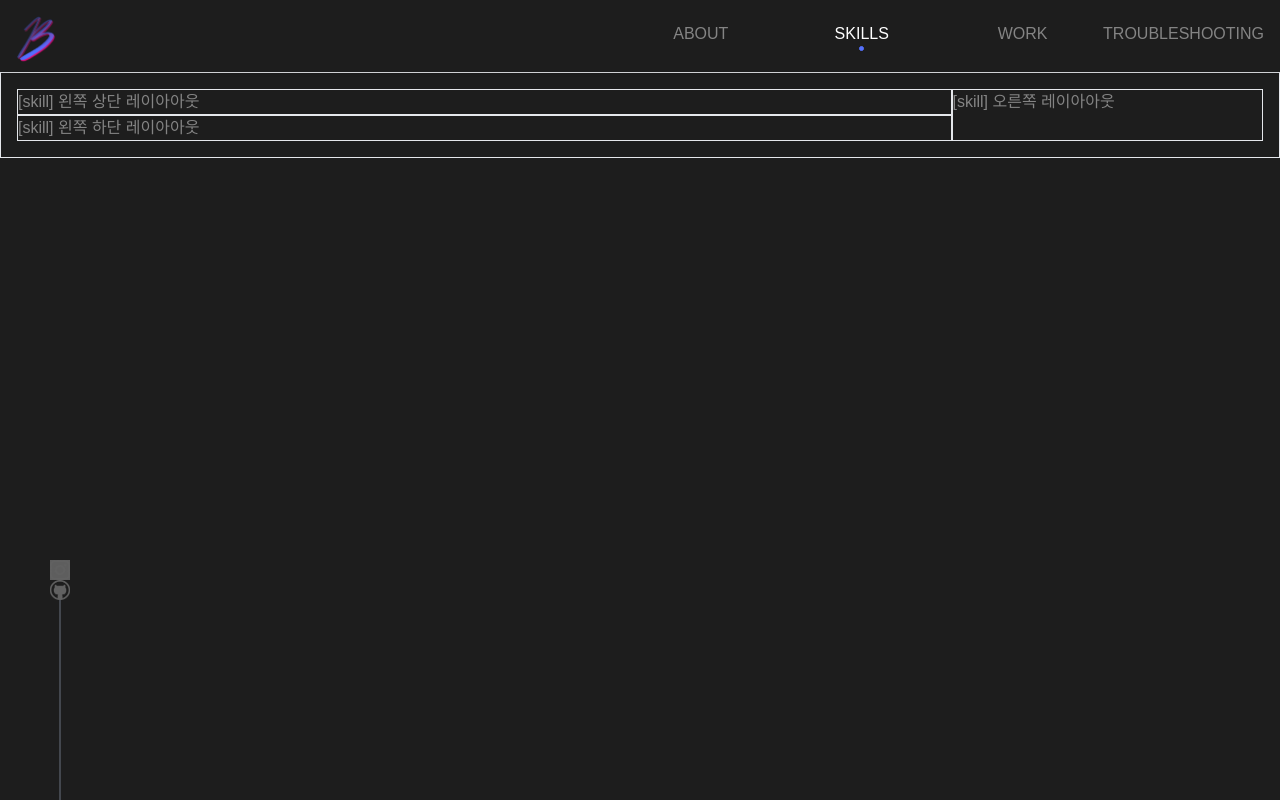
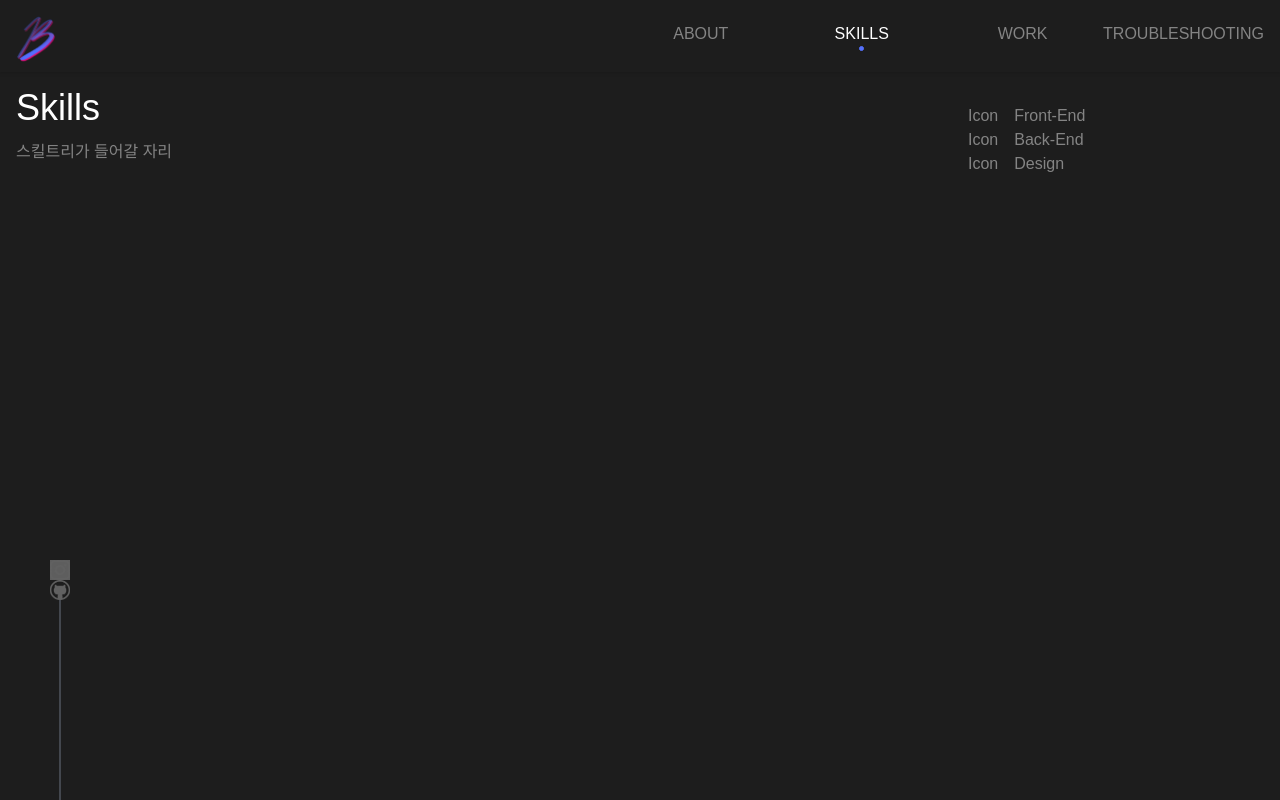
Before and after one commit to jinwoongBang/portfolio, a Next.js app: page /skills in a window 1280 px wide. Built offline with nearby package versions, Linux system fonts and the light colour scheme.

Commit message:
feature : 레이아웃 스타일을 별도 모듈로 분리

```diff
--- a/pages/skills/index.tsx
+++ b/pages/skills/index.tsx
@@ -1,19 +1,32 @@
 import type { NextPage } from 'next';
+
+import styles from 'styles/Skills.module.css';
 
 function Skills() {
   return (
-    <div className="container mx-auto border">
-      <div className="grid grid-rows-2 grid-cols-4 grid-flow-col">
-        <div className="row-span-1 col-span-3 border">
-          <h1>[skill] 왼쪽 상단 레이아아웃</h1>
-        </div>
-        <div className="row-span-1 col-span-3 border">
-          <h1>[skill] 왼쪽 하단 레이아아웃</h1>
-        </div>
-        <div className="row-span-2 col-span-1 border">
-          <h1>[skill] 오른쪽 레이아아웃</h1>
-        </div>
-      </div>
+    <div className="container mx-auto">
+      <section className="grid grid-rows-2 grid-cols-4 grid-flow-col">
+        <article className={styles['title-container']}>
+          <h1 className={styles['title']}>Skills</h1>
+        </article>
+        <article className={styles['skill-tree-container']}>
+          <h1>스킬트리가 들어갈 자리</h1>
+        </article>
+        <aside className={styles['skill-container']}>
+          <div className={styles['skill-item']}>
+            <span className={styles['skill-item__icon']}>Icon</span>
+            <h2>Front-End</h2>
+          </div>
+          <div className={styles['skill-item']}>
+            <span className={styles['skill-item__icon']}>Icon</span>
+            <h2>Back-End</h2>
+          </div>
+          <div className={styles['skill-item']}>
+            <span className={styles['skill-item__icon']}>Icon</span>
+            <h2>Design</h2>
+          </div>
+        </aside>
+      </section>
     </div>
   );
 }
--- /dev/null
+++ b/styles/Skills.module.css
@@ -0,0 +1,24 @@
+.title-container {
+  @apply row-span-1 col-span-3
+  /* border; */;
+}
+.title {
+  @apply text-white text-4xl;
+}
+
+.skill-tree-container {
+  @apply row-span-1 col-span-3
+  /* border; */;
+}
+
+.skill-container {
+  @apply row-span-2 col-span-1
+  p-4
+  /* border; */;
+}
+.skill-item {
+  @apply flex items-center;
+}
+.skill-item__icon {
+  @apply mr-4;
+}
```
